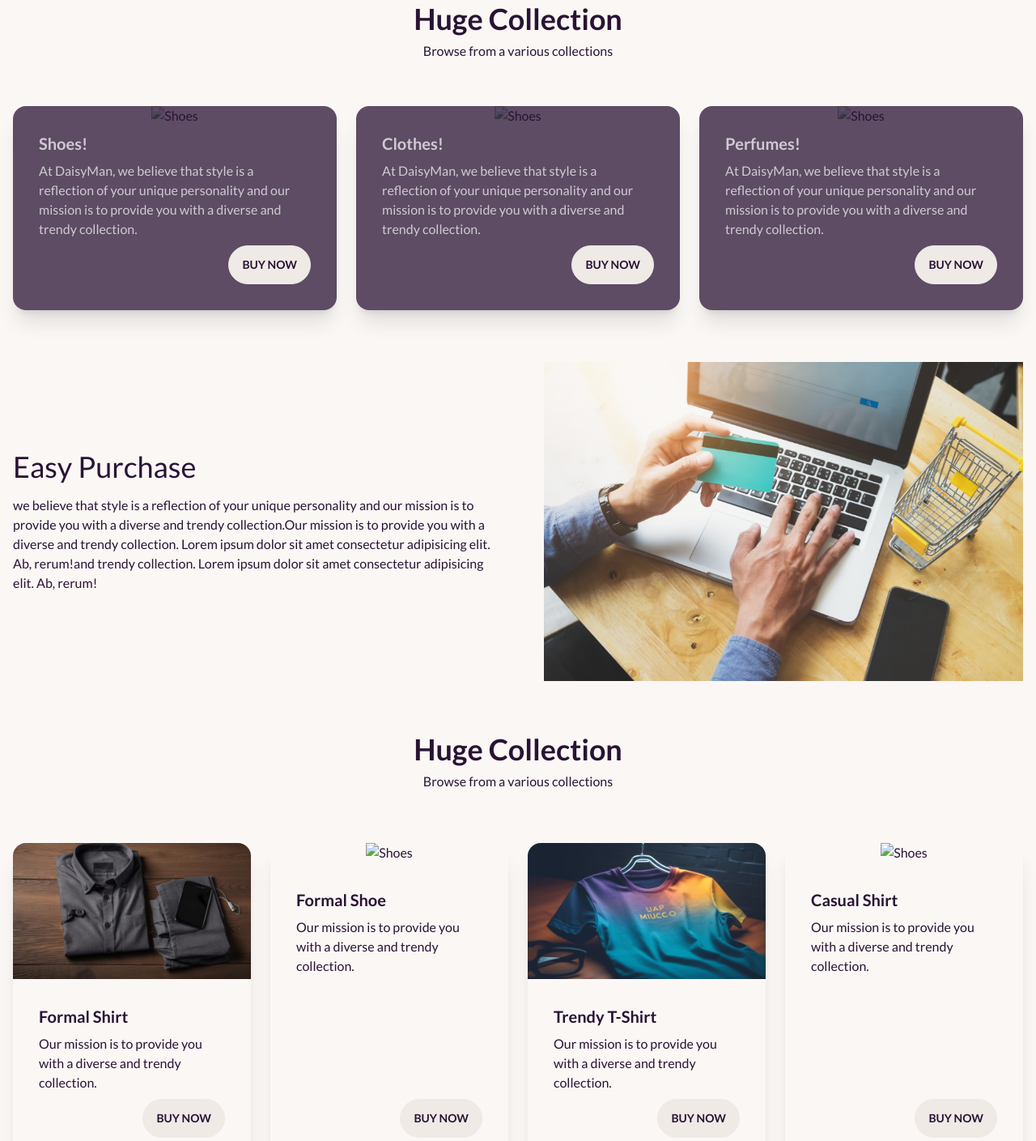
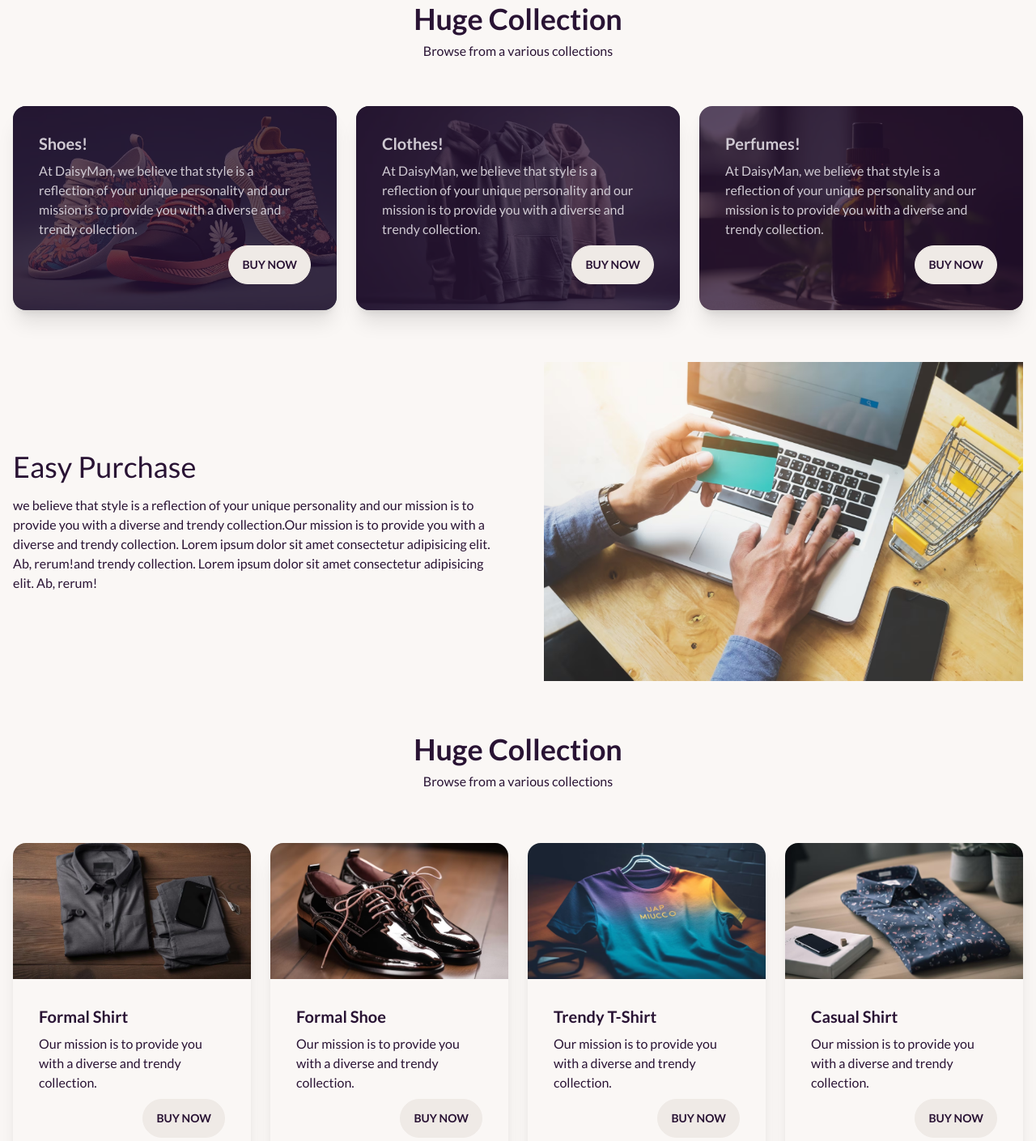
Before and after one commit to Ifthakarprogram/Ifthakar-islam-fahad, a plain HTML site: page index.html in a window 1280 px wide. Shown: the part 7958-9367 px from the top of the page at 81% size. Drawn offline with nearby package versions, Linux system fonts and the light colour scheme; the site is published under a folder, as on GitHub Pages, so addresses that start at the root find nothing.

Commit message:
demo website

```diff
--- a/index.html
+++ b/index.html
@@ -455,7 +455,7 @@
               <div class="dropdown dropdown-end">
                 <label tabindex="0" class="btn btn-ghost btn-circle avatar">
                   <div class="w-10 rounded-full">
-                    <img src="/images/avatar.png" />
+                    <img src="./images/avatar.png" />
                   </div>
                 </label>
                 <ul tabindex="0" class="menu menu-sm dropdown-content mt-3 z-[1] p-2 shadow bg-base-100 rounded-box w-52">
@@ -475,7 +475,7 @@
     </header>
       <!-- banner hero section start -->
       <section>
-        <div class="hero min-h-[calc(100vh-66px)] " style="background-image: url(images/yellow-bg.jpg);">
+        <div class="hero min-h-[calc(100vh-66px)] " style="background-image: url(./images/yellow-bg.jpg);">
           <div class="hero-overlay bg-opacity-60"></div>
           <div class="hero-content text-center text-neutral-content">
             <div class="max-w-md">
@@ -498,7 +498,7 @@
             <div class="grid md:grid-cols-2 lg:grid-cols-3 justify-items-center mt-14 gap-6 px-4">
                <!-- card-1 -->
               <div class="card  bg-base-100 shadow-xl image-full">
-                <figure><img src="/images/shoes.avif" alt="Shoes" /></figure>
+                <figure><img src="./images/shoes.avif" alt="Shoes" /></figure>
                 <div class="card-body">
                   <h2 class="card-title">Shoes!</h2>
                   <p>At DaisyMan, we believe that style is a reflection of your unique personality and our mission is to provide you with a diverse and trendy collection.</p>
@@ -509,7 +509,7 @@
               </div>
                <!-- card-2 -->
               <div class="card  bg-base-100 shadow-xl image-full">
-                <figure><img src="/images/hoodies.avif" alt="Shoes" /></figure>
+                <figure><img src="./images/hoodies.avif" alt="Shoes" /></figure>
                 <div class="card-body">
                   <h2 class="card-title">Clothes!</h2>
                   <p>At DaisyMan, we believe that style is a reflection of your unique personality and our mission is to provide you with a diverse and trendy collection.</p>
@@ -520,7 +520,7 @@
               </div>
                <!-- card-3 -->
               <div class="card  bg-base-100 shadow-xl image-full">
-                <figure><img src="/images/perfume.avif" alt="Shoes" /></figure>
+                <figure><img src="./images/perfume.avif" alt="Shoes" /></figure>
                 <div class="card-body">
                   <h2 class="card-title">Perfumes!</h2>
                   <p>At DaisyMan, we believe that style is a reflection of your unique personality and our mission is to provide you with a diverse and trendy collection.</p>
@@ -567,7 +567,7 @@
             </div>
               <!-- card-1 -->
             <div class="card bg-base-100 shadow-xl">
-              <figure><img src="/images/shiny-black-leather-shoes-exude-modern-luxury-generated-by-ai_188544-36154.avif" alt="Shoes" /></figure>
+              <figure><img src="./images/shiny-black-leather-shoes-exude-modern-luxury-generated-by-ai_188544-36154.avif" alt="Shoes" /></figure>
               <div class="card-body">
                 <h2 class="card-title">Formal Shoe</h2>
                 <p>Our mission is to provide you with a diverse and trendy collection.</p>
@@ -578,7 +578,7 @@
             </div>
               <!-- card-1 -->
             <div class="card bg-base-100 shadow-xl">
-              <figure><img src="images/blue-yellow-t-shirt-wooden-hanger-generated-by-ai_188544-42185.avif" alt="Shoes" /></figure>
+              <figure><img src="./images/blue-yellow-t-shirt-wooden-hanger-generated-by-ai_188544-42185.avif" alt="Shoes" /></figure>
               <div class="card-body">
                 <h2 class="card-title">Trendy T-Shirt</h2>
                 <p>Our mission is to provide you with a diverse and trendy collection.</p>
@@ -589,7 +589,7 @@
             </div>
               <!-- card-1 -->
             <div class="card bg-base-100 shadow-xl">
-              <figure><img src="/images/elegant-businessman-shirt-wooden-desk-stack-generated-by-ai_188544-34678.avif" alt="Shoes" /></figure>
+              <figure><img src="./images/elegant-businessman-shirt-wooden-desk-stack-generated-by-ai_188544-34678.avif" alt="Shoes" /></figure>
               <div class="card-body">
                 <h2 class="card-title">Casual Shirt</h2>
                 <p>Our mission is to provide you with a diverse and trendy collection.</p>
```
